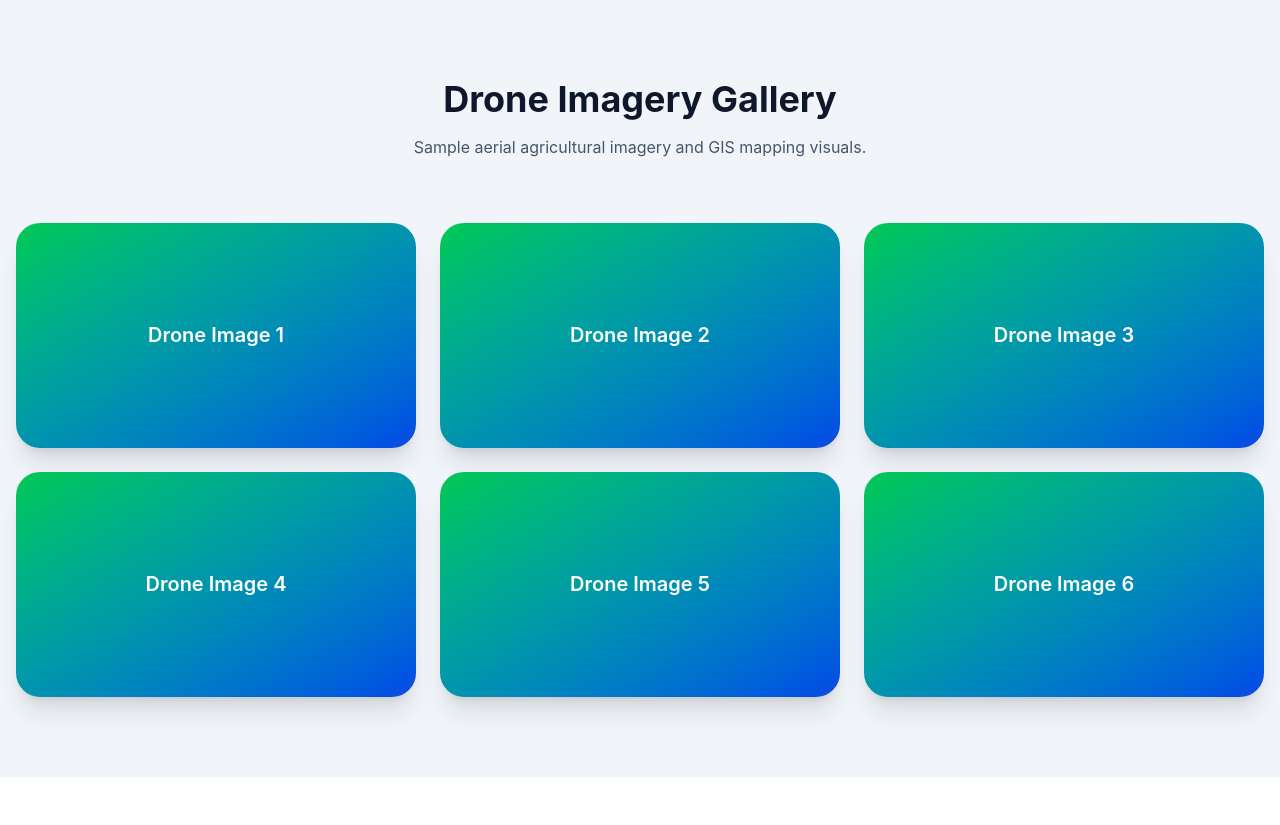
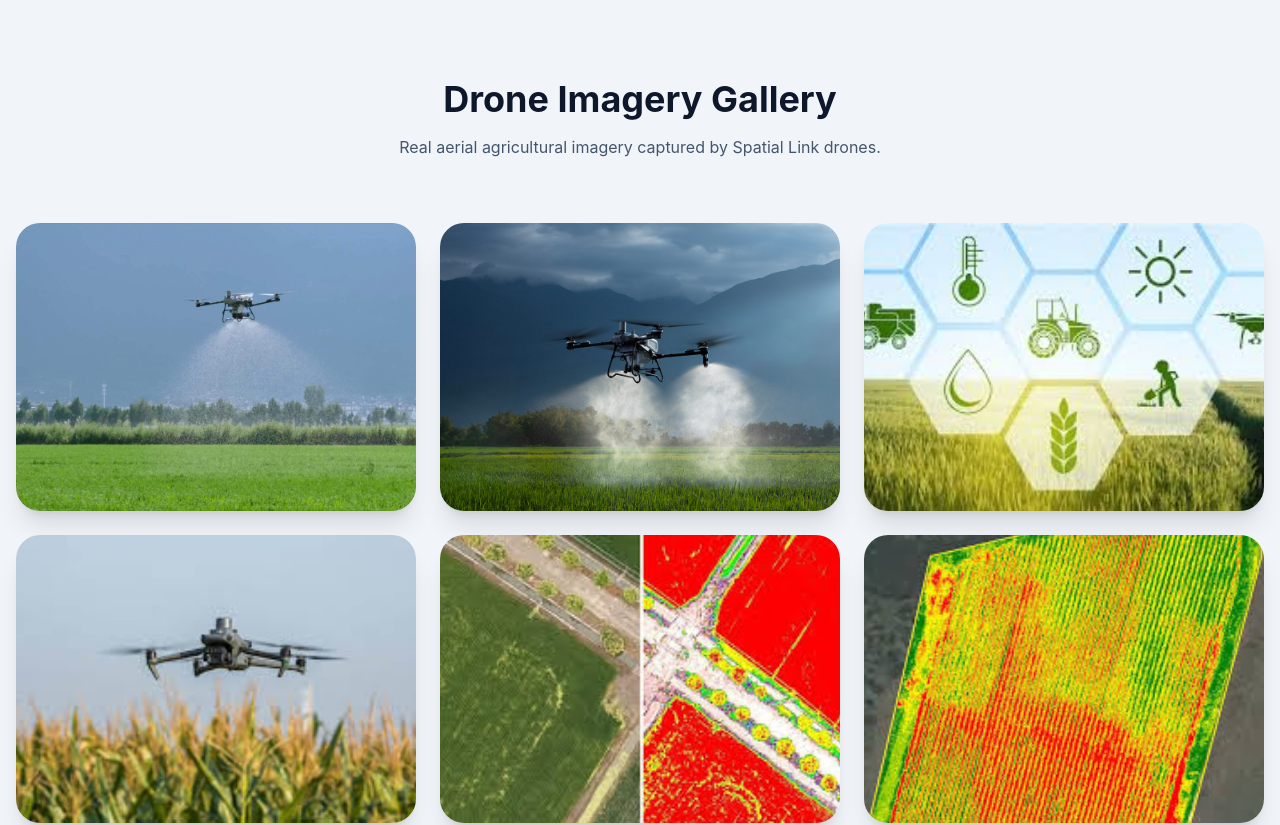
Before and after one commit to Hamza-Nkhumbwa/spatiallink, a React (Vite) app: page / in a window 1280 px wide. Shown: the part 2740-3565 px from the top of the page. Built offline with nearby package versions, Linux system fonts and the light colour scheme.

Commit message:
Update App.jsx

```diff
--- a/src/App.jsx
+++ b/src/App.jsx
@@ -255,15 +255,34 @@ export default function SpatialLinkWebsite() {
       <h3 className="text-4xl font-bold mb-4">
         Drone Imagery Gallery
       </h3>
+
       <p className="text-slate-600">
-              Sample aerial agricultural imagery and GIS mapping visuals.
+        Real aerial agricultural imagery captured by Spatial Link drones.
       </p>
     </div>
 
     <div className="grid md:grid-cols-2 lg:grid-cols-3 gap-6">
-            {[1,2,3,4,5,6].map((item) => (
-              <div key={item} className="aspect-video rounded-3xl bg-gradient-to-br from-green-500 to-blue-700 shadow-xl flex items-center justify-center text-white text-xl font-semibold">
-                Drone Image {item}
+
+      {[
+        '/drone1.jpg',
+        '/drone2.jpg',
+        '/drone3.jpg',
+        '/drone4.jpg',
+        '/drone5.jpg',
+        '/drone6.jpg'
+      ].map((image, index) => (
+
+        <div
+          key={index}
+          className="overflow-hidden rounded-3xl shadow-xl group bg-white"
+        >
+
+          <img
+            src={image}
+            alt={`Drone imagery ${index + 1}`}
+            className="w-full h-72 object-cover group-hover:scale-110 transition duration-500"
+          />
+
         </div>
       ))}
     </div>
```
Lines whose indentation alone changed are shown as unchanged.
